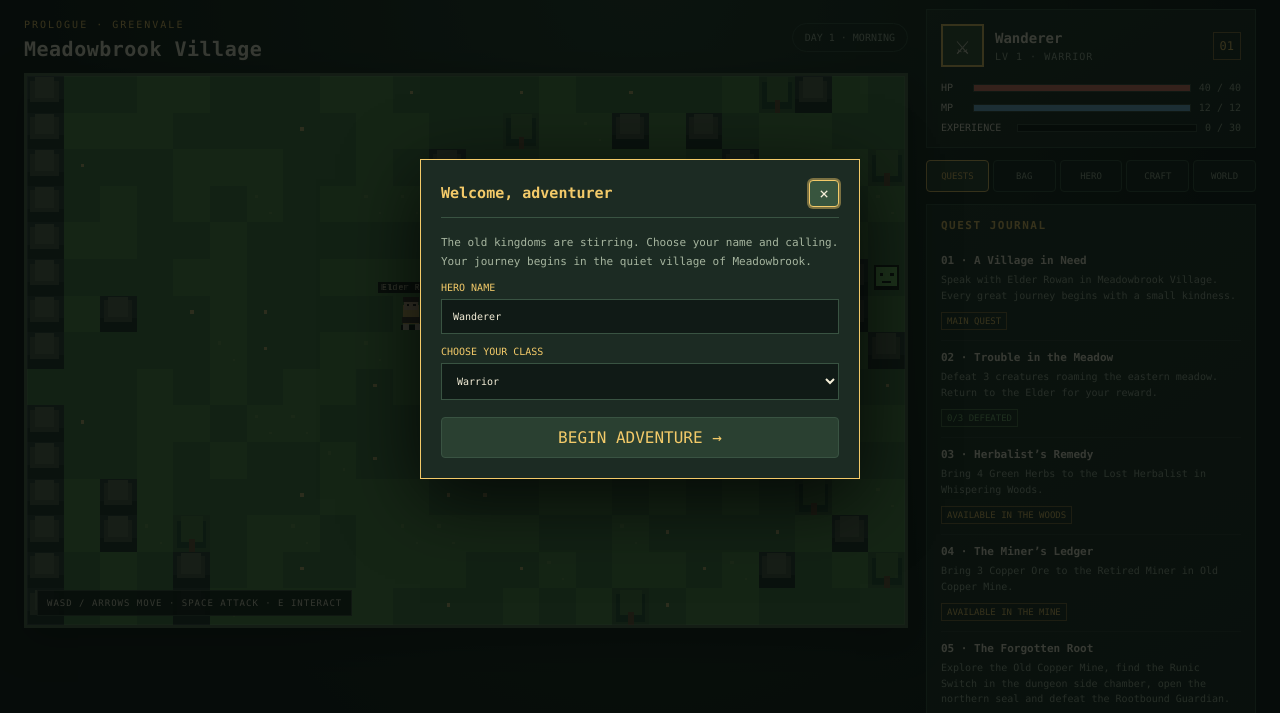
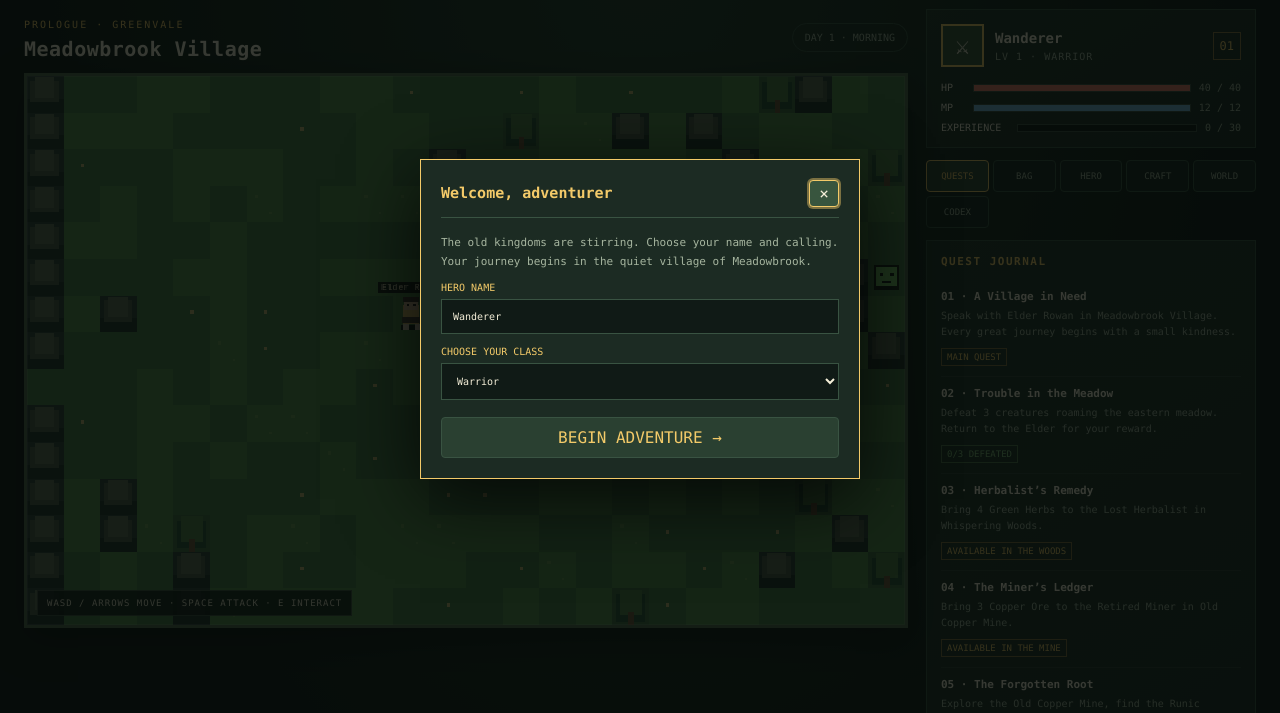
Before and after one commit to shreebalaji767/8-bit-rpg-world, a plain HTML site: page index.html in a window 1280 px wide. Shown: the part 81-794 px from the top of the page. Drawn offline with Linux system fonts and the light colour scheme.

Commit message:
Complete Adventurer Codex integration: index.html

```diff
--- a/index.html
+++ b/index.html
@@ -36,7 +36,7 @@
           <div class="stat-line"><span>MP</span><div class="meter mp"><i id="mpBar"></i></div><b id="mpText">12 / 12</b></div>
           <div class="xp-line"><span>EXPERIENCE</span><div class="meter xp"><i id="xpBar"></i></div><b id="xpText">0 / 30</b></div>
         </section>
-        <nav class="tabbar" aria-label="Game menu"><button class="tab active" data-tab="quests">QUESTS</button><button class="tab" data-tab="inventory">BAG</button><button class="tab" data-tab="character">HERO</button><button class="tab" data-tab="craft">CRAFT</button><button class="tab" data-tab="world">WORLD</button></nav>
+        <nav class="tabbar" aria-label="Game menu"><button class="tab active" data-tab="quests">QUESTS</button><button class="tab" data-tab="inventory">BAG</button><button class="tab" data-tab="character">HERO</button><button class="tab" data-tab="craft">CRAFT</button><button class="tab" data-tab="world">WORLD</button><button class="tab" data-tab="codex">CODEX</button></nav>
         <section class="info-panel" id="infoPanel" aria-live="polite"></section>
         <section class="quick-actions"><button id="saveButton">SAVE GAME</button><button id="restButton">REST AT INN</button><button id="manageSaveButton">SAVE SLOTS · BACKUP</button></section>
       </aside>
```
